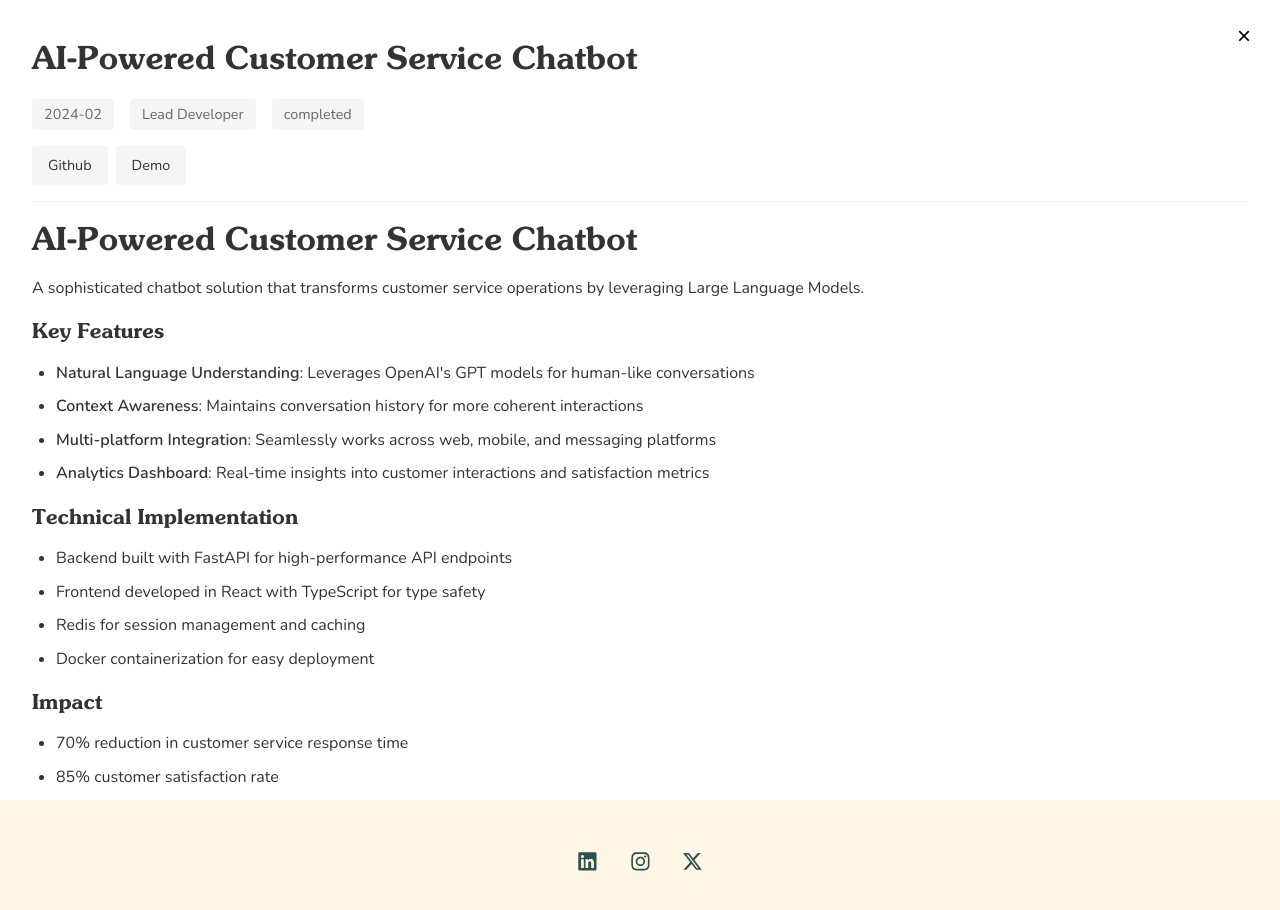
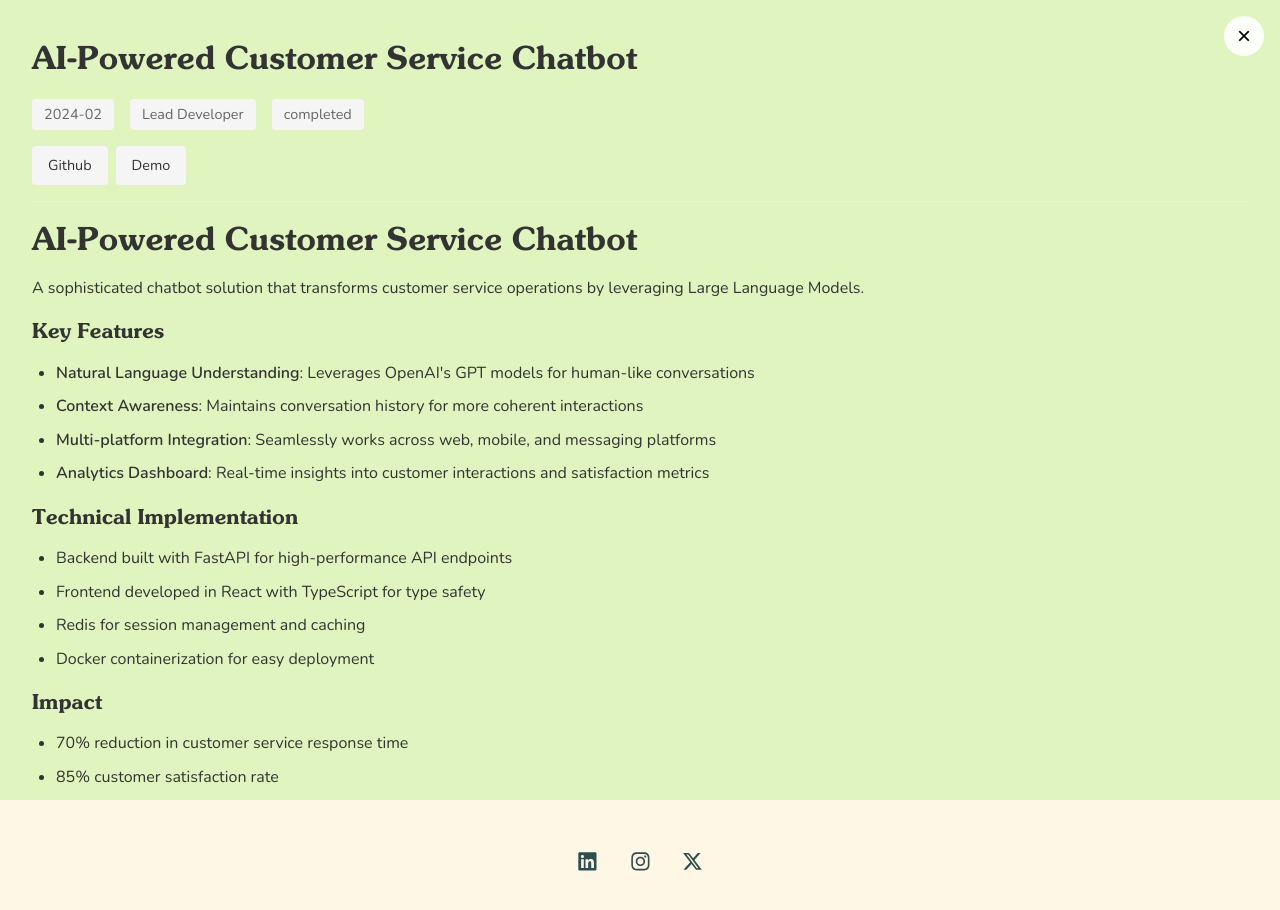
Before and after one commit to sohamgho5h/sohamgho5h.github.io, a Next.js app: page / in a window 1280 px wide. Both pictures are taken after a click on the button 322 px from the left and 640 px from the top of the page. Shown: the top 910 px of the page. Built offline with nearby package versions, Linux system fonts and the light colour scheme.

Commit message:
Modal UI fixes

```diff
--- a/components/Modal.tsx
+++ b/components/Modal.tsx
@@ -9,6 +9,7 @@ interface ModalProps {
   modalRef: React.RefObject<HTMLDivElement>;
   contentVisible: boolean;
   isClosing: boolean;
+  backgroundColor?: string;
 }
 
 export default function Modal({
@@ -17,7 +18,8 @@ export default function Modal({
   project,
   modalRef,
   contentVisible,
-  isClosing
+  isClosing,
+  backgroundColor
 }: ModalProps) {
   const [isContentMounted, setIsContentMounted] = useState(false);
 
@@ -68,6 +70,7 @@ export default function Modal({
       <div
         ref={modalRef}
         className="modal-card"
+        style={backgroundColor ? { background: backgroundColor } : undefined}
       >
         <button
           className="modal-close"
--- a/pages/index.tsx
+++ b/pages/index.tsx
@@ -40,6 +40,7 @@ export default function Home({ initialProjects }: HomeProps) {
   const [isClosing, setIsClosing] = useState(false);
   const [lastFocusedElement, setLastFocusedElement] = useState<HTMLElement | null>(null);
   const [projects] = useState<Project[]>(initialProjects);
+  const [selectedProjectColor, setSelectedProjectColor] = useState<string | undefined>(undefined);
   const projectRefs = useRef<(HTMLButtonElement | null)[]>([]);
   const logoRefs = useRef<(HTMLDivElement | null)[]>([]);
   const ctaRefs = useRef<(HTMLAnchorElement | null)[]>([]);
@@ -98,21 +99,16 @@ export default function Home({ initialProjects }: HomeProps) {
     };
   }, [projects]);
 
-  const openModal = (project: Project, event: React.MouseEvent<HTMLButtonElement>) => {
+  const openModal = (project: Project, event: React.MouseEvent<HTMLButtonElement>, color: string) => {
     if (isClosing) return;
-
-    // Set project first
     setSelectedProject(project);
-
-    // Use requestAnimationFrame to ensure DOM updates
+    setSelectedProjectColor(color);
     requestAnimationFrame(() => {
       setModalOpen(true);
-      // Delay setting content visible
       setTimeout(() => {
         setModalContent(true);
       }, 100);
     });
-
     setLastFocusedElement(event.currentTarget);
   };
 
@@ -134,10 +130,10 @@ export default function Home({ initialProjects }: HomeProps) {
   // Pre-generate random colors for consistency
   const projectColors = Array(projects.length).fill(null).map(() => getRandomPastelColor());
 
-  const handleProjectClick = (project: Project) => (event: React.MouseEvent<HTMLButtonElement>) => {
+  const handleProjectClick = (project: Project, color: string) => (event: React.MouseEvent<HTMLButtonElement>) => {
     event.preventDefault();
     event.stopPropagation();
-    openModal(project, event);
+    openModal(project, event, color);
   };
 
   return (
@@ -220,7 +216,7 @@ export default function Home({ initialProjects }: HomeProps) {
                   projectRefs.current[index] = el;
                 }}
                 project={project}
-                onClick={handleProjectClick(project)}
+                onClick={handleProjectClick(project, projectColors[index])}
                 backgroundColor={projectColors[index]}
               />
             ))}
@@ -255,6 +251,7 @@ export default function Home({ initialProjects }: HomeProps) {
           modalRef={modalCardRef}
           contentVisible={modalContent}
           isClosing={isClosing}
+          backgroundColor={selectedProjectColor}
         />
       )}
     </>
```
